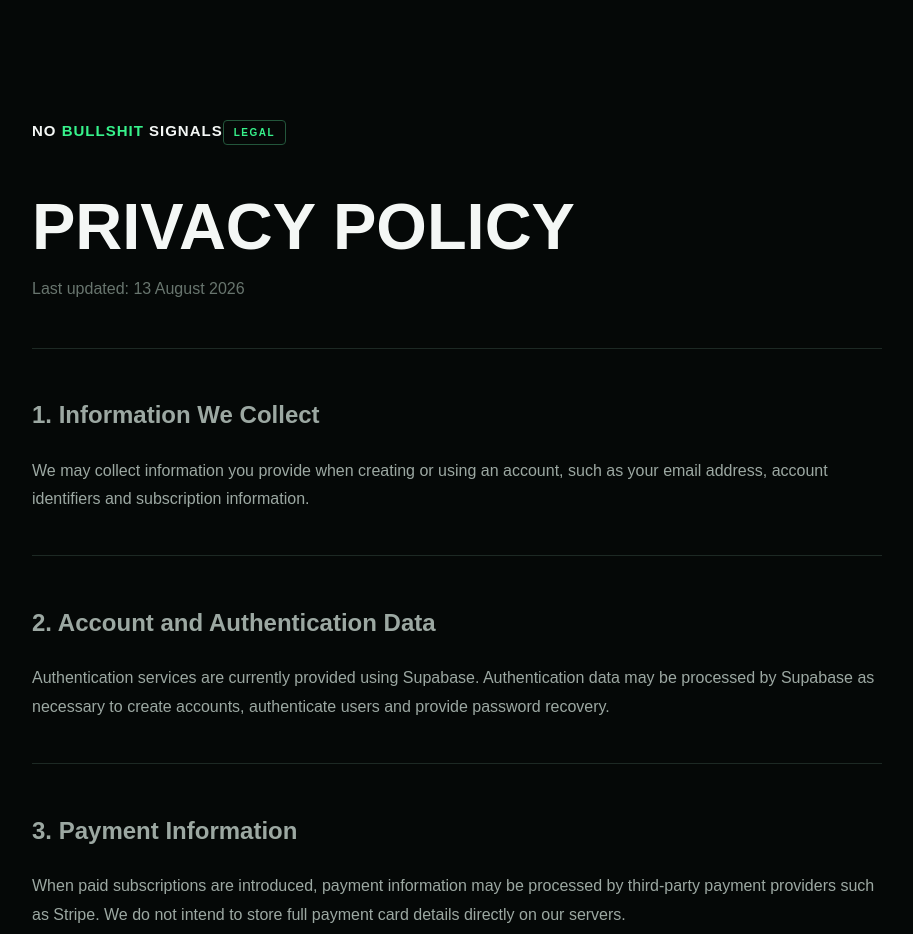
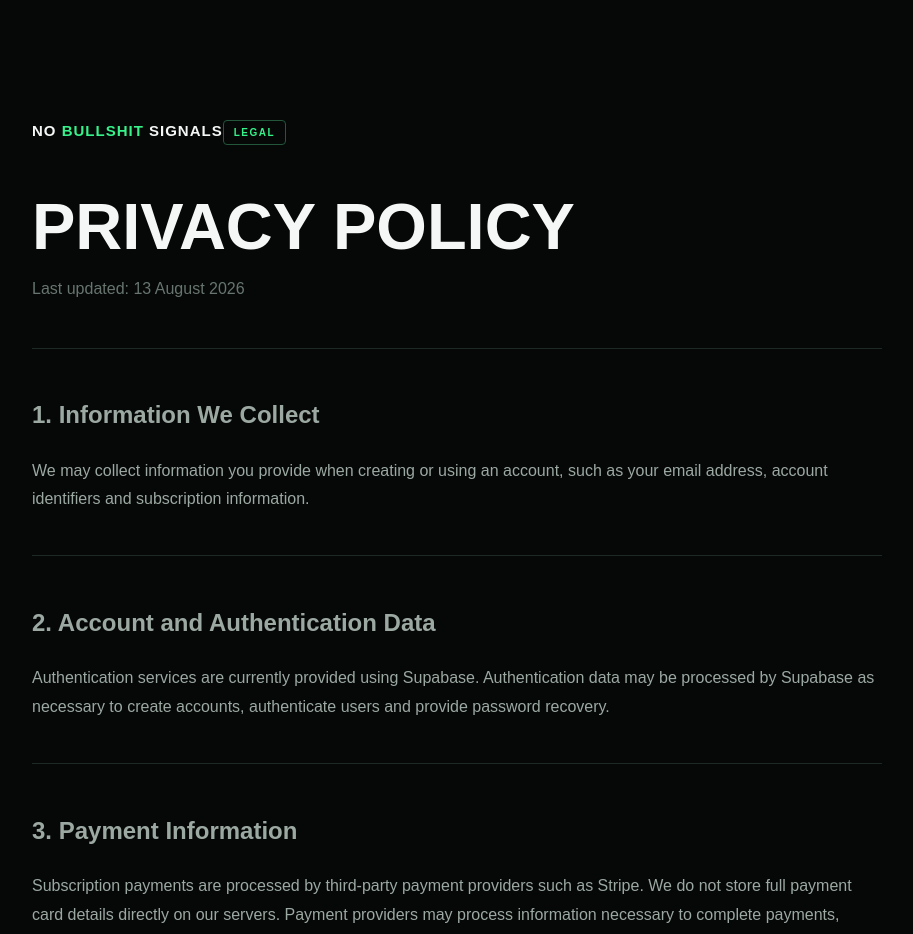
Before and after one commit to tradingnowopo/no-bullshit-signals, a Next.js app: page /privacy in a window 1280 px wide. Shown: the top 934 px of the page, without its empty margins (183-1096 px from the left). Built offline with nearby package versions, Linux system fonts and the light colour scheme.

Commit message:
Update page.js

```diff
--- a/app/privacy/page.js
+++ b/app/privacy/page.js
@@ -32,12 +32,13 @@ export default function PrivacyPage() {
         </section>
 
         <section style={styles.section}>
-          <h2>3. Payment Information</h2>
-          <p>
-            When paid subscriptions are introduced, payment information may
-            be processed by third-party payment providers such as Stripe.
-            We do not intend to store full payment card details directly on
-            our servers.
+        <h2>3. Payment Information</h2>
+        <p>
+        Subscription payments are processed by third-party payment providers
+        such as Stripe. We do not store full payment card details directly on
+        our servers. Payment providers may process information necessary to
+        complete payments, manage subscriptions, prevent fraud and comply with
+        legal obligations.
           </p>
         </section>
 
```
